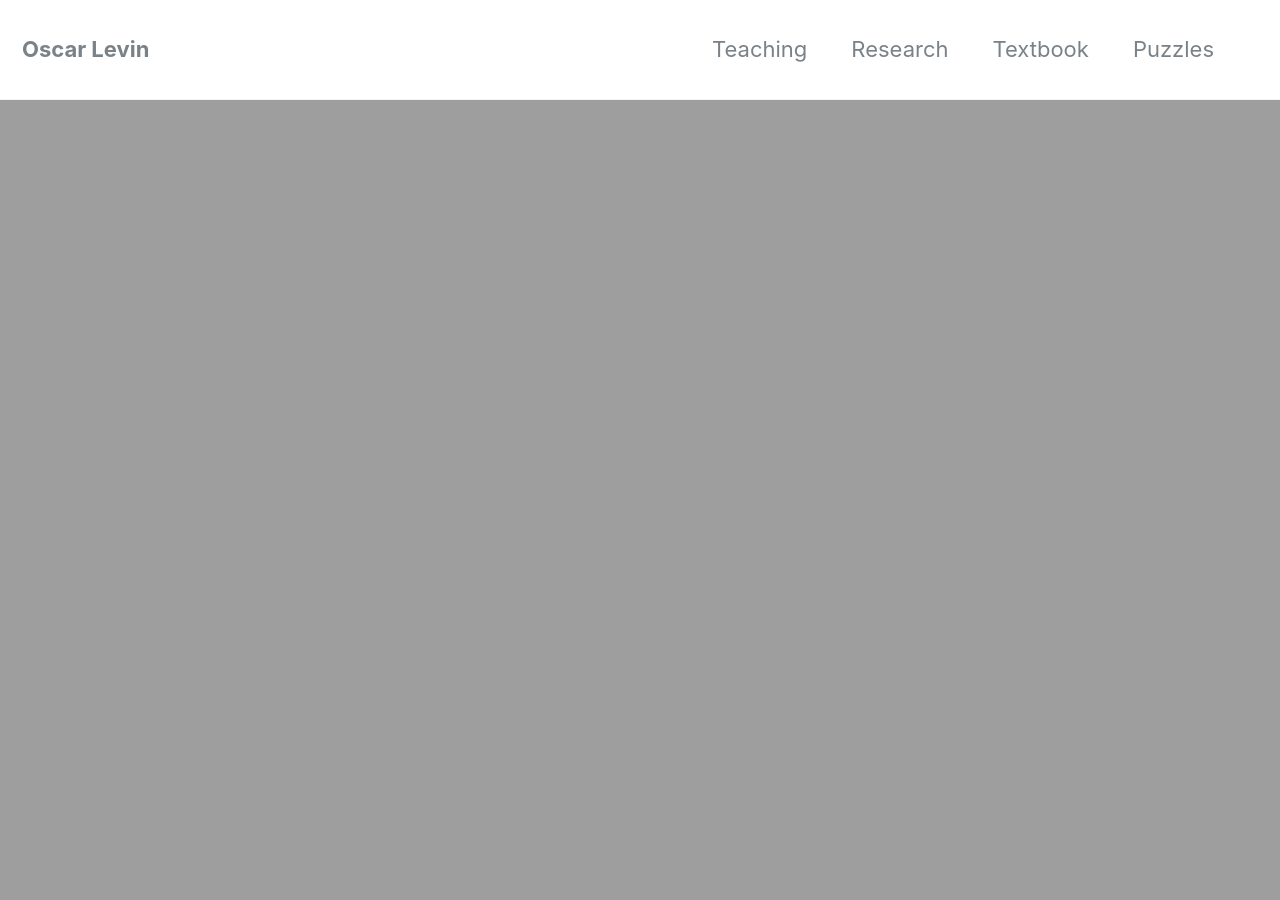
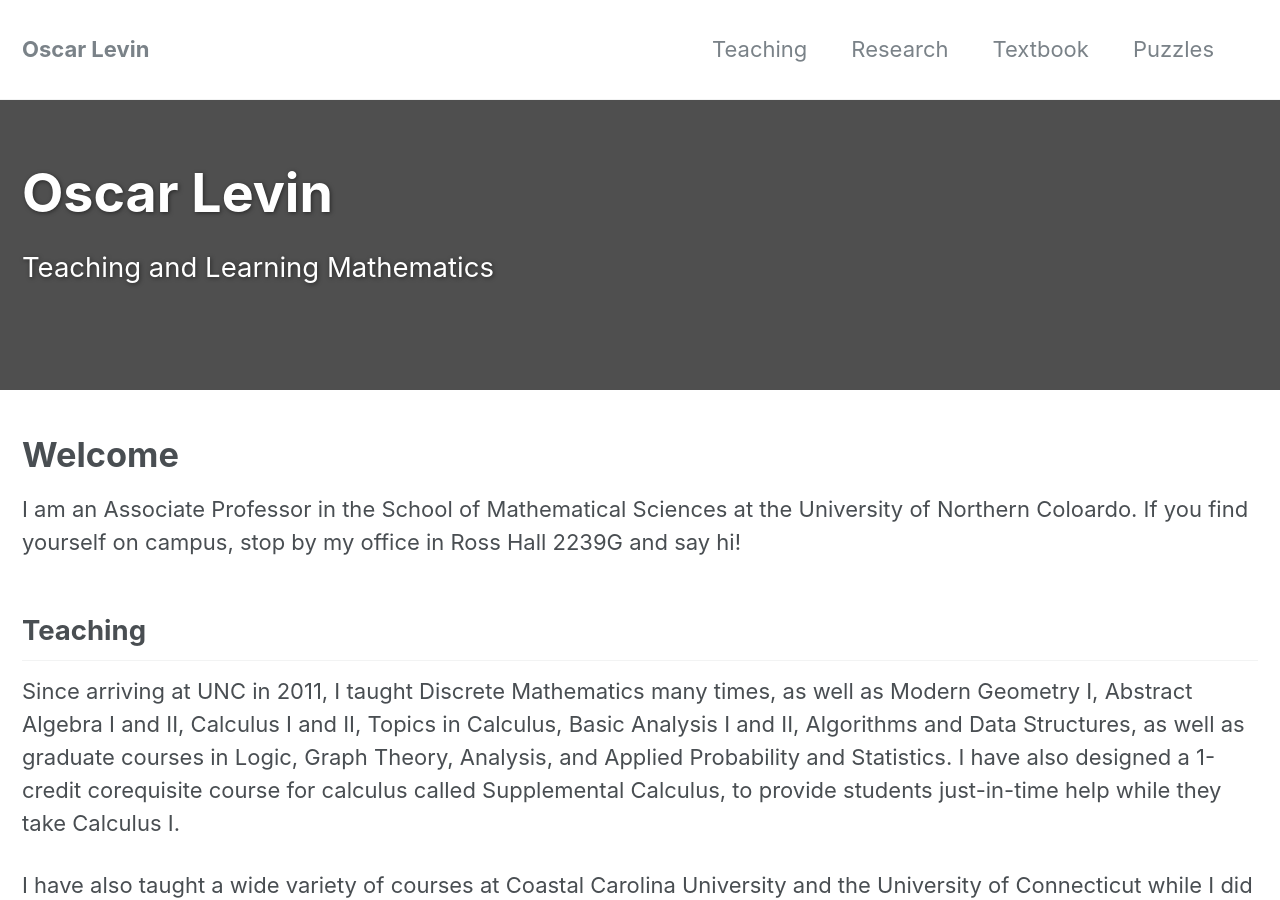
Before and after one commit to oscarlevin/oscarlevin.github.io, a Jekyll site: the page built from index.md, in a window 1280 px wide and 900 px high. Built offline with Jekyll 4.4.1, drawn with Linux system fonts in a browser that asks for light colours; part of the change alters nothing that is shown.

```diff
--- a/_config.yml
+++ b/_config.yml
@@ -172,9 +172,9 @@ sass:
 
 
 # Outputting
-permalink: /:categories/:title/
-paginate: 5 # amount of posts to show
-paginate_path: /page:num/
+# permalink: /:categories/:title/
+# paginate: 5 # amount of posts to show
+# paginate_path: /page:num/
 timezone: America/Denver # http://en.wikipedia.org/wiki/List_of_tz_database_time_zones
 
 
--- a/index.md
+++ b/index.md
@@ -1,9 +1,12 @@
 ---
+title: "Oscar Levin"
 layout: splash
-title: Oscar Levin
+permalink: /
+header:
+  overlay_color: "#000"
+  overlay_filter: "0.5"
+  overlay_image: /assets/images/bg-main.png
 excerpt: "Teaching and Learning Mathematics"
-header:
-  image: /assets/images/bg-main.png
 author-profile: true
 ---
 
```
